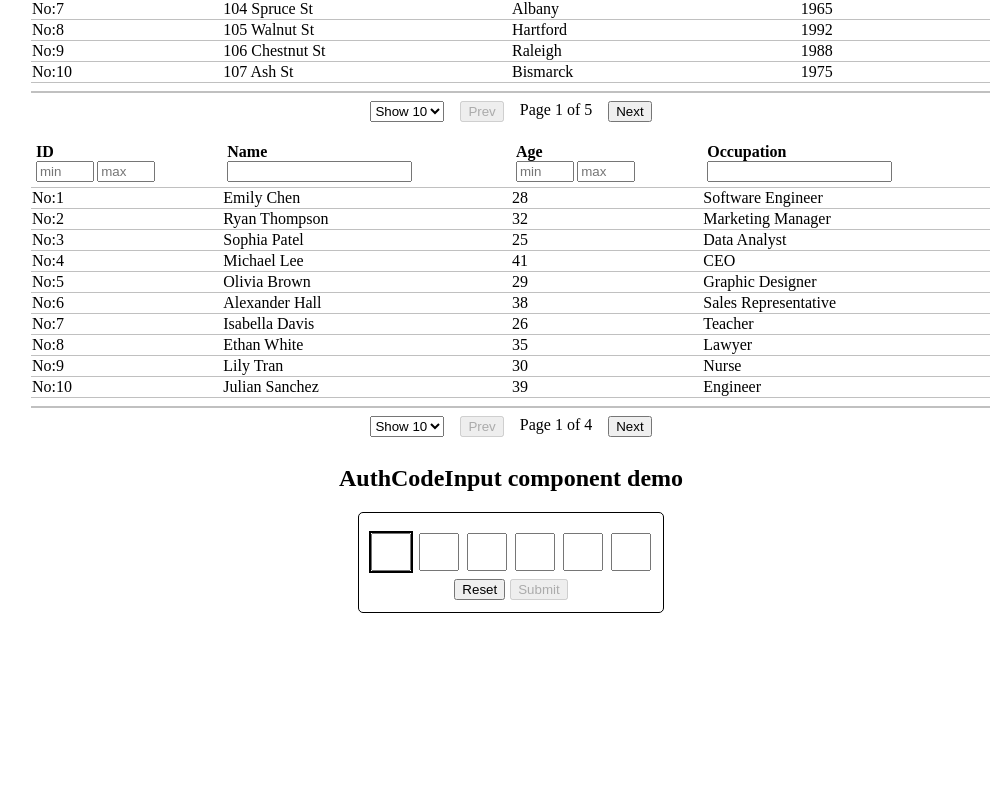
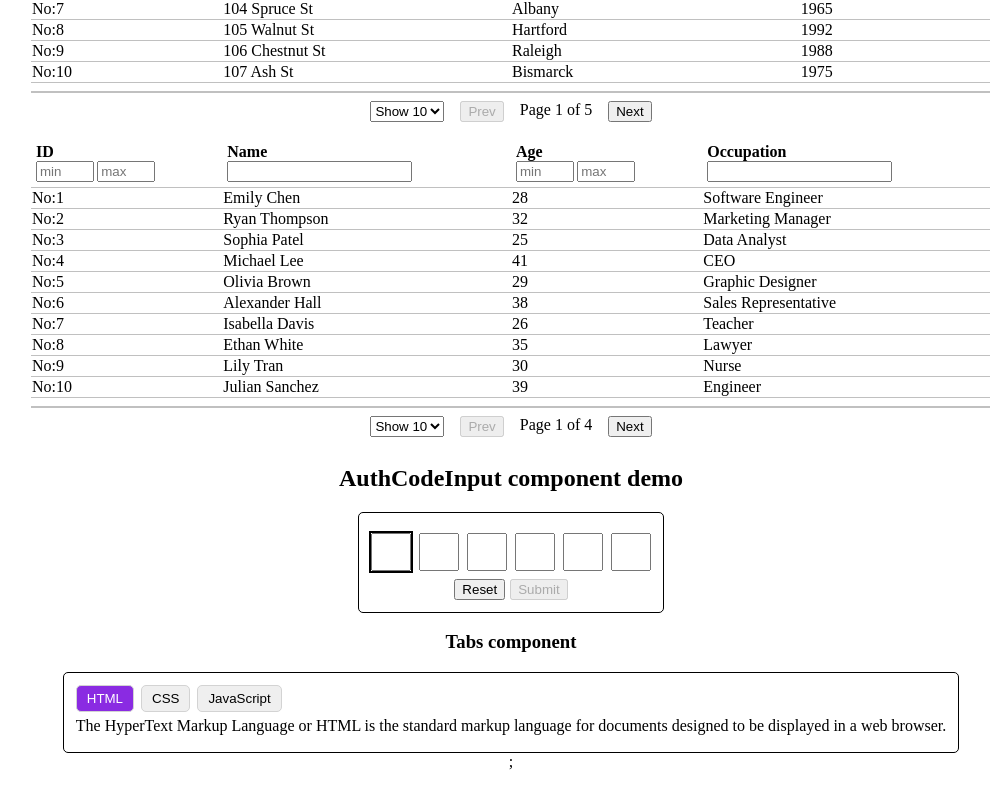
Before and after one commit to deepak-chandani/ui-components, a React (Vite) app: page / in a window 1280 px wide. Shown: the part 372-1180 px from the top of the page, without its empty margins (129-1119 px from the left). Before the commit the page ends 1025 px from the top, so only its background shows below. Built offline with nearby package versions, Linux system fonts and the light colour scheme.

Commit message:
added Tab component

```diff
--- a/src/App.tsx
+++ b/src/App.tsx
@@ -1,6 +1,7 @@
 import AuthCodeInputDemo from "./components/AuthCodeInput/Demo"
 import DataTableDemo from "./components/DataTable/Demo"
 import './App.css'
+import TabsDemoApp from "./components/Tabs/TabsDemo"
 
 function App() {
 
@@ -9,6 +10,7 @@ function App() {
       <h1>UI components </h1>
       <DataTableDemo />
       <AuthCodeInputDemo />
+      <TabsDemoApp />
     </div>
   )
 }
--- /dev/null
+++ b/src/components/Tabs/Tabs-iii.tsx
@@ -0,0 +1,132 @@
+import { useState } from "react";
+import "./styles.css"
+
+type TabData = {
+  id: string | number;
+  label: string;
+  description: number;
+}
+
+type TabsProps = {
+  data: Array<TabData>
+}
+
+export default function Tabs({ data }: TabsProps) {
+  const [activeId, setActiveId] = useState(data[0].id);
+
+  function handleClick(e: React.MouseEvent<HTMLButtonElement>) {
+    const tabId = e.target.dataset.id;
+    setActiveId(tabId);
+  }
+
+  //  React.KeyboardEventHandler<HTMLDivElement>
+  function handleKeyDown(e: React.KeyboardEvent<HTMLElement>){
+    const index = +e.target.dataset.index
+    console.log(e.key, index)
+
+    const nextIndex = getNextIndex(e.key, index)
+    if(nextIndex === -1) return
+
+    e.preventDefault()
+    const selectItem = data[nextIndex]
+    setActiveId(selectItem.id)
+
+    // focus on that button
+    const btnId = createTabButtonId(selectItem.id)
+    document.getElementById(btnId)?.focus()
+  }
+
+  // based on event.key pressed find the nextIndex
+  function getNextIndex(key: string, index: number){
+    const config = {
+      ArrowLeft: (i: number) => i-1,
+      ArrowRight: (i: number) => i+1,
+      Home: () => 0,
+      End: () => data.length - 1
+    }
+
+    if(!config[key]) return -1
+
+    return clampIndex(config[key](index))
+  }
+
+  function clampIndex(i: number){
+    if(i < 0) return data.length - 1;
+    if(i >= data.length) return 0;
+    return i
+  }
+
+  function renderButtons() {
+    return data.map((item, i) => {
+      const btnId = createTabButtonId(item.id);
+      const panelId = createPanelId(item.id);
+
+      const isActiveTab = activeId == item.id
+
+      const classes = ['tab-button']
+      if(isActiveTab) classes.push('active-button')
+
+      return (
+        <button
+          key={item.id}
+          id={btnId}
+          className={classes.join(' ')}
+          aria-controls={panelId}
+          data-id={item.id}
+          data-index={i}
+          onClick={handleClick}
+          aria-selected={isActiveTab}
+          role="tab"
+          tabIndex={isActiveTab ? undefined : -1}
+        >
+          {item.label}
+        </button>
+      );
+    });
+  }
+
+  function renderPanels() {
+    return data.map((item) => {
+     return <TabPanel key={item.id} item={item} isActive={item.id === activeId} />
+    });
+  }
+
+  return (
+    <div className="container">
+      <div className="tab-list" role="tablist" onKeyDown={handleKeyDown}>{renderButtons()}</div>
+      <div className="content-panels">{renderPanels()}</div>
+    </div>
+  );
+}
+
+
+type TabPanelProps = {
+  item: TabData;
+  isActive: boolean;
+}
+function TabPanel({item, isActive}: TabPanelProps){
+  const panelId = createPanelId(item.id);
+  const btnId = createTabButtonId(item.id);
+
+  return (
+    <div
+      key={item.id}
+      id={panelId}
+      className="tab-panel"
+      role="tabpanel"
+      aria-labelledby={btnId}
+      // we could use hidden attribute to hide this div, then we won't require show/hide using separate css class
+      hidden={!isActive}
+    >
+      {item.description}
+    </div>
+  )
+}
+
+function createTabButtonId(id: TabData['id']) {
+  return `button-${id}`;
+}
+
+function createPanelId(id: TabData['id']){
+  return `panel-${id}`
+}
--- /dev/null
+++ b/src/components/Tabs/TabsDemo.tsx
@@ -0,0 +1,31 @@
+import Tabs from './Tabs-iii'
+
+const tabsData = [
+  {
+    id: "html",
+    label: "HTML",
+    description:
+      "The HyperText Markup Language or HTML is the standard markup language for documents designed to be displayed in a web browser.",
+  },
+  {
+    id: "css",
+    label: "CSS",
+    description:
+      "Cascading Style Sheets is a style sheet language used for describing the presentation of a document written in a markup language such as HTML or XML.",
+  },
+  {
+    id: "javascript",
+    label: "JavaScript",
+    description:
+      "JavaScript, often abbreviated as JS, is a programming language that is one of the core technologies of the World Wide Web, alongside HTML and CSS.",
+  },
+];
+
+export default function TabsDemoApp() {
+  return (
+    <div className="demo-container">
+      <h3>Tabs component</h3>
+      <Tabs data={tabsData} />;
+    </div>
+  )
+}
--- /dev/null
+++ b/src/components/Tabs/styles.css
@@ -0,0 +1,28 @@
+
+.tab-list {
+  display: flex;
+  gap: 7px;
+}
+
+.tab-button {
+  padding: 5px 10px;
+  border: 1px solid lightgray;
+  border-radius: 5px;
+}
+
+.active-button {
+  color: white;
+  background-color: blueviolet;
+}
+
+.content-panels {
+ margin-block: 5px;
+}
+
+.tab-panel {
+  /* display: none;  */
+}
+
+.tab-panel.active-panel {
+  /* display: block; */
+}
```
